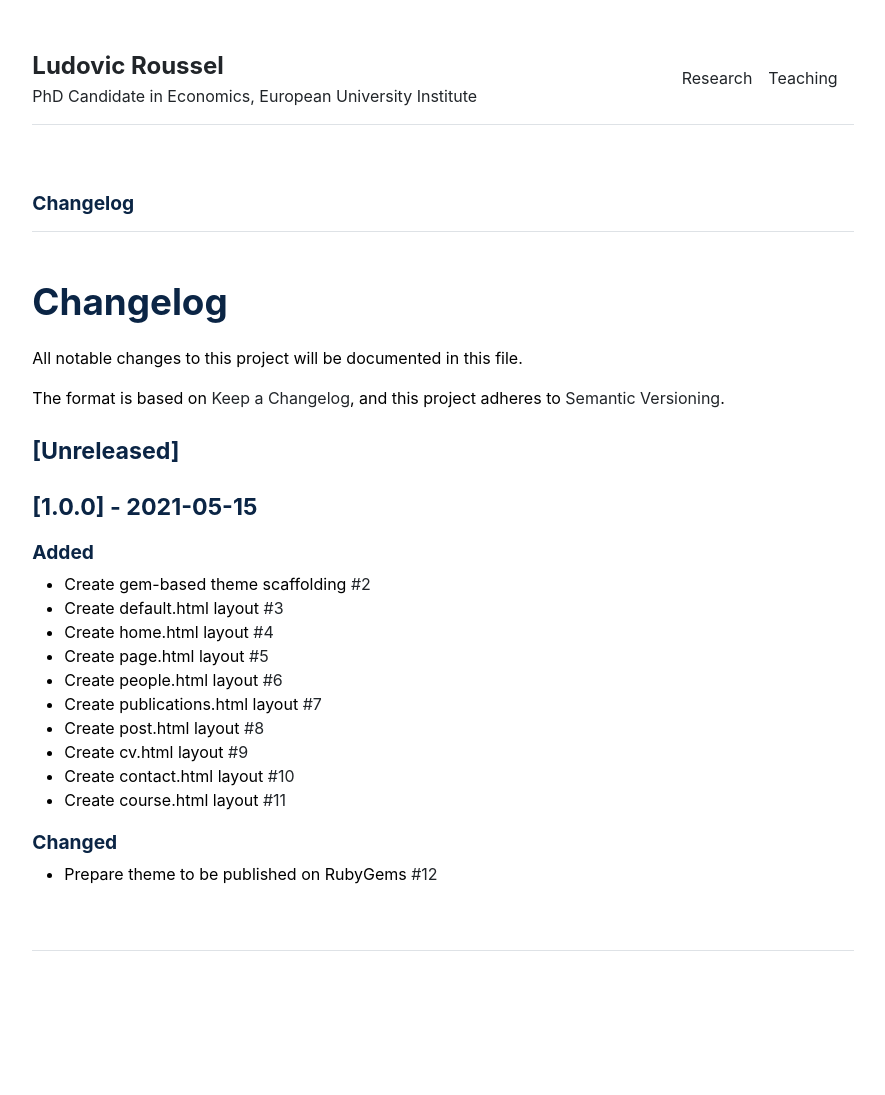
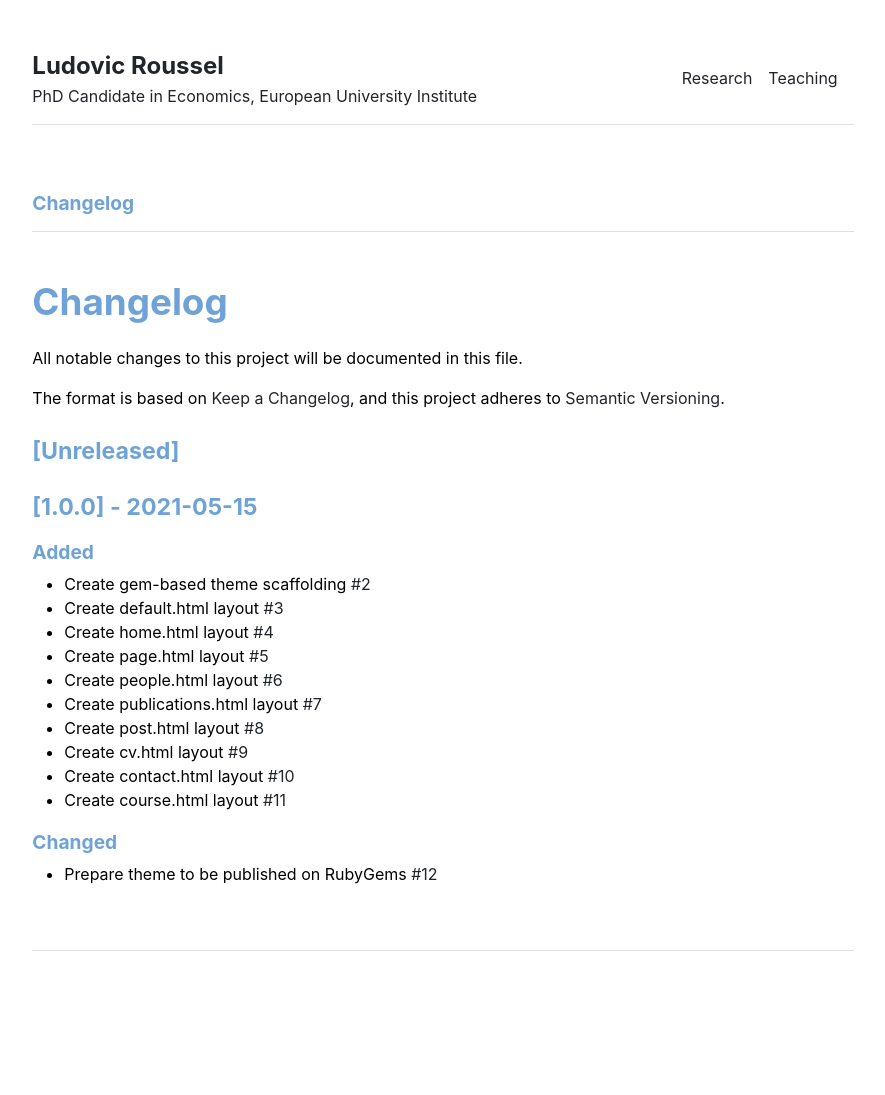
Before and after one commit to LudovicRoussel/ludovicroussel.github.io, a Jekyll site: the page built from CHANGELOG.md, in a window 1280 px wide. Shown: the whole page, without its empty margins (197-1082 px from the left). Built offline with Jekyll 4.4.1, drawn with Linux system fonts in a browser that asks for light colours; our own code applies the rules of GitHub Pages for plain Markdown files.

Commit message:
Update main.scss

```diff
--- a/_sass/main.scss
+++ b/_sass/main.scss
@@ -1,8 +1,8 @@
 $backgroundColor: #ffffff;
 $bodyColor: #000000;
 
-$navyBlue:  #0b2545;  // titres principaux
-$shirtBlue: #6fa3d8;  // couleur de ta chemise (accents)
+/* Couleur principale : bleu clair de la chemise */
+$lightBlue: #6fa3d8;
 
 $bodyFont: -apple-system, BlinkMacSystemFont, "Segoe UI",
             Helvetica, Arial, sans-serif,
@@ -23,52 +23,54 @@ body a {
 }
 
 body a:hover {
-  color: $shirtBlue;
+  color: $lightBlue;
   text-decoration: underline;
 }
 
-/* Hiérarchie des titres : Research doit dominer */
+/* Titres principaux (Nom, Research, Teaching, etc.) */
 h1 {
-  color: $navyBlue;
+  color: $lightBlue;
   font-size: 2.3em;
-  font-weight: 750;
+  font-weight: 700;
   margin-bottom: 0.6em;
 }
 
+/* Titres de niveau intermédiaire */
 h2 {
-  color: $navyBlue;
+  color: $lightBlue;
   font-size: 1.45em;
-  font-weight: 700;
+  font-weight: 650;
   margin-top: 1.2em;
   margin-bottom: 0.5em;
 }
 
 h3 {
-  color: $navyBlue;
+  color: $lightBlue;
   font-size: 1.2em;
-  font-weight: 700;
-  margin-top: 1.0em;
+  font-weight: 650;
+  margin-top: 1em;
   margin-bottom: 0.4em;
 }
 
-/* Sous-titres Research (Working Papers / Work in Progress) */
+/* Sous-sections Research : Working Papers / Work in Progress */
 .research-section-title {
-  color: $shirtBlue;                // bleu chemise
-  font-weight: 750;
-  font-size: 1.05em;                // plus petit que h1
-  margin-top: 1.6em;
-  margin-bottom: 0.45em;
-  padding-bottom: 0.22em;
-  border-bottom: 1px solid rgba(111, 163, 216, 0.55);  // barre fine assortie
+  color: $lightBlue;
+  font-weight: 650;
+  font-size: 1.05em;   // plus petit que Research
+  margin-top: 1.4em;
+  margin-bottom: 0.6em;
 }
 
-/* Titres cliquables de papiers (si tu mets des liens PDF plus tard) */
+/* Titres de papiers */
+.paper-title {
+  color: $bodyColor;
+  font-weight: 600;
+}
+
 .paper-title a {
-  color: $navyBlue;
-  font-weight: 650;
+  color: $bodyColor;
 }
 
 .paper-title a:hover {
-  color: $shirtBlue;
-  text-decoration: underline;
+  color: $lightBlue;
 }
```
